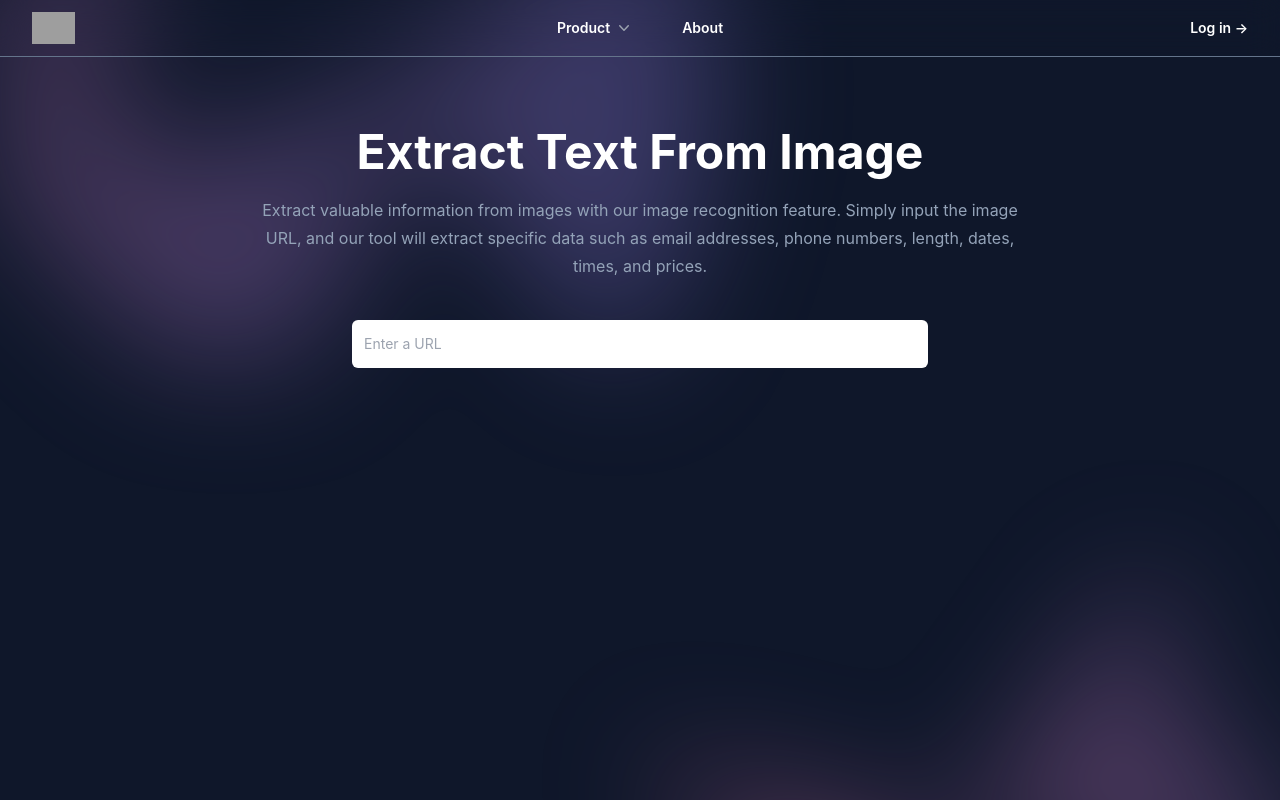
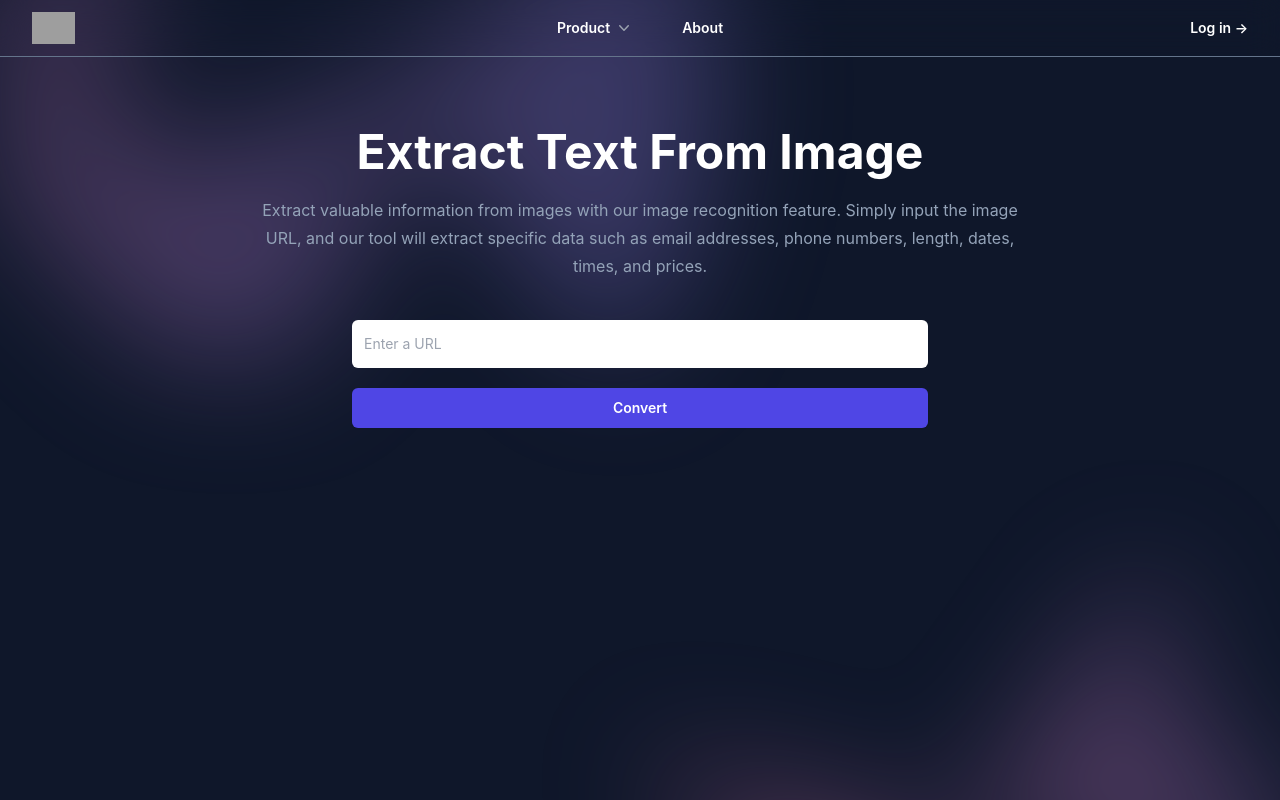
Before and after one commit to GoodGuyForReal/texttools, a React (Create React App) app: page /imagetotext in a window 1280 px wide. Built offline with nearby package versions, Linux system fonts and the light colour scheme; grey boxes are pictures that could not be loaded.

Commit message:
loading animation added

```diff
--- a/src/components/pages/articleByURL/ArticleByURL.jsx
+++ b/src/components/pages/articleByURL/ArticleByURL.jsx
@@ -8,9 +8,15 @@ import ArticleByURLMain from './components/ArticleByURLMain'
 const ArticleByURL = () => {
     const [imageURL, setImageURL] = useState('')
     const [newArticle, setnewArticle] = useState()
+    const [isLoading, setisLoading] = useState(false)
+
+    useEffect(() => {
+        setisLoading(false)
+    }, [newArticle]);
 
     const articleURL = async (e) => {
         e.preventDefault()
+        setisLoading(true)
         const getArticle = await ImageToTextByURL(imageURL)
         const newText = extractData(getArticle.text)
         setnewArticle(newText)
@@ -30,9 +36,9 @@ const ArticleByURL = () => {
                     <p className='text-base leading-7 text-slate-400 text-center'>Extract valuable information from images with our image recognition feature. Simply input the image URL, and our tool will extract specific data such as email addresses, phone numbers, length, dates, times, and prices.</p>
                 </div>
 
-                <form onSubmit={articleURL} className='w-full flex justify-center gap-5'>
+                <form onSubmit={articleURL} className='w-full flex flex-col items-center justify-center'>
 
-                    <div className="max-w-xl w-full">
+                    <div className="max-w-xl w-full flex flex-col items-center justify-center gap-5">
                         <input
                             value={imageURL}
                             onChange={(e) => setImageURL(e.target.value)}
@@ -40,9 +46,19 @@ const ArticleByURL = () => {
                             className="w-full bg-white rounded-md flex-1 border-0 bg-transparent py-3 pl-3 text-slate-900 placeholder:text-gray-400 focus:ring-0 sm:text-sm sm:leading-6 focus:scale-110 duration-200"
                             placeholder="Enter a URL"
                         />
+
+
+                        {!isLoading ? <input type="submit"
+                            value={'Convert'}
+                            className="rounded-md w-full cursor-pointer bg-indigo-600 px-3.5 py-2.5 text-sm font-semibold text-white shadow-sm hover:bg-indigo-500 duration-200 focus-visible:outline focus-visible:outline-2 focus-visible:outline-offset-2 focus-visible:outline-white"
+                        />
+                            :
+                            <input
+                                value={'Loading...'}
+                                className="rounded-md  w-full cursor-pointer bg-indigo-600 px-3.5 py-2.5 text-sm font-semibold text-white shadow-sm hover:bg-indigo-500 duration-200 focus-visible:outline focus-visible:outline-2 focus-visible:outline-offset-2 focus-visible:outline-white"
+                            />
+                        }
                     </div>
-
-                    {/* <input type="submit" value="Get Article" className="rounded-md bg-indigo-600 px-3.5 py-2.5 text-sm font-semibold text-white shadow-sm hover:bg-indigo-500 duration-200 focus-visible:outline focus-visible:outline-2 focus-visible:outline-offset-2 focus-visible:outline-white" /> */}
                 </form>
             </div>
 
--- a/src/components/pages/textToSpeech/TextToSpeech.jsx
+++ b/src/components/pages/textToSpeech/TextToSpeech.jsx
@@ -1,4 +1,4 @@
-import React, { useState } from 'react'
+import React, { useEffect, useState } from 'react'
 import BgBlurSvg from '../../../assets/BgBlurSvg'
 import BgBlurSvgTop from '../../../assets/BgBlurSvgTop'
 import { TextToAudio } from '../../../repository/TextToSpeech'
@@ -6,12 +6,18 @@ import { TextToAudio } from '../../../repository/TextToSpeech'
 const TextToSpeech = () => {
     const [text, setText] = useState('')
     const [audio, setAudio] = useState()
+    const [isLoading, setisLoading] = useState(false)
+
+    useEffect(() => {
+        setisLoading(false)
+    }, [audio]);
 
     const textToAudioHandler = async (event) => {
         event.preventDefault()
+        setisLoading(true)
         await TextToAudio(text, setAudio)
+        console.log(audio);
     }
-    console.log(audio);
 
     return (
         <div className='TextToSpeech relative isolate min-h-screen overflow-y-hidden bg-slate-900 flex flex-col items-center py-32 gap-10 '>
@@ -30,10 +36,17 @@ const TextToSpeech = () => {
                             placeholder='Write smth'
                             onChange={(e) => setText(e.target.value)}
                         />
-                        <input type="submit"
+                        {!isLoading ? <input type="submit"
                             value={'Convert'}
                             className="rounded-md cursor-pointer bg-indigo-600 px-3.5 py-2.5 text-sm font-semibold text-white shadow-sm hover:bg-indigo-500 duration-200 focus-visible:outline focus-visible:outline-2 focus-visible:outline-offset-2 focus-visible:outline-white"
                         />
+                            :
+                            <input
+                                value={'Loading...'}
+                                className="rounded-md cursor-pointer bg-indigo-600 px-3.5 py-2.5 text-sm font-semibold text-white shadow-sm hover:bg-indigo-500 duration-200 focus-visible:outline focus-visible:outline-2 focus-visible:outline-offset-2 focus-visible:outline-white"
+                            />
+                        }
+
                     </div>
                 </form>
 
```
Also changed, not shown: src/repository/ImageToTextByURL.js (line endings or trailing spaces).
